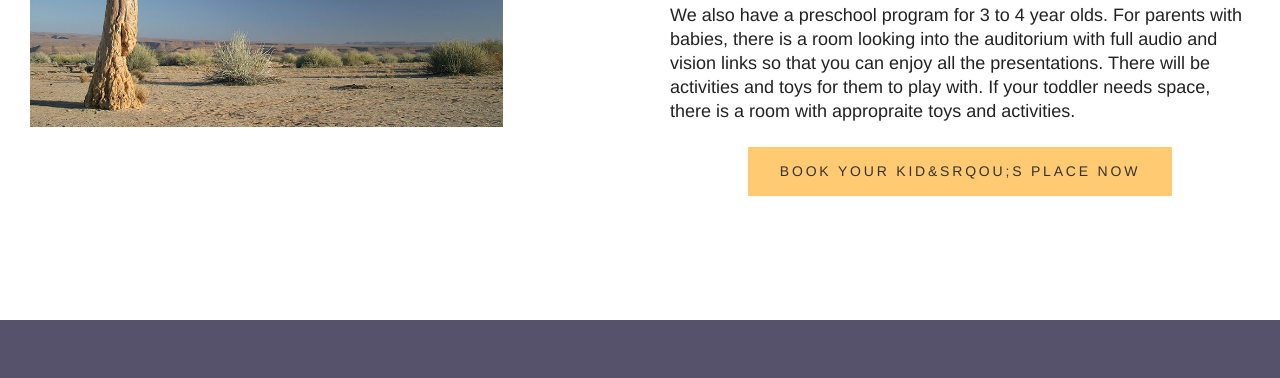
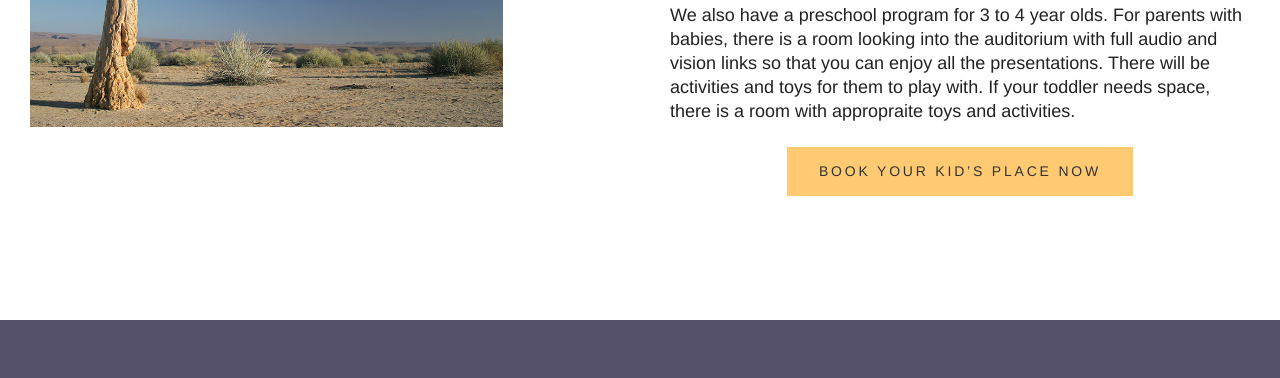
Before and after one commit to bryanjhickey/cms_summerundertheson, a website: page index.html in a window 1280 px wide. Shown: the part 7125-7503 px from the top of the page. Drawn offline with Linux system fonts and the light colour scheme; some packages are replaced by stand-ins of ours.

Commit message:
update talks for Jude Long

```diff
--- a/index.html
+++ b/index.html
@@ -530,7 +530,7 @@
 			<div class="small-12 medium-6 medium-offset-1 columns" data-equalizer-watch>
 				<p>Summer Salt is a program full of activities, learning, games and music for kids from Prep to Grade 6. Run by fantastic leaders there will be all sort of fun activities including bible studies, learning, games and music all built around the story of Abraham and Sarah – Trusting God! Summer Salt runs every morning between 9am to 12:45pm and then in the afternoon from 2:15pm to 3:30pm. The kids will get to meet missionaries each day at 2:15pm and hear their stories from all around the world.</p>
 				<p>We also have a preschool program for 3 to 4 year olds. For parents with babies, there is a room looking into the auditorium with full audio and vision links so that you can enjoy all the presentations. There will be activities and toys for them to play with. If your toddler needs space, there is a room with appropraite toys and activities.</p>
-				<p class="text-center"><a href="https://register.summerundertheson.org/?mode=conf&eventkey=407" target="_blank" class="button secondary">Book Your Kid&srqou;s Place Now</a></p>
+				<p class="text-center"><a href="https://register.summerundertheson.org/?mode=conf&eventkey=407" target="_blank" class="button secondary">Book Your Kid&rsquo;s Place Now</a></p>
 			</div>
 		</div>
 	</section>
```
